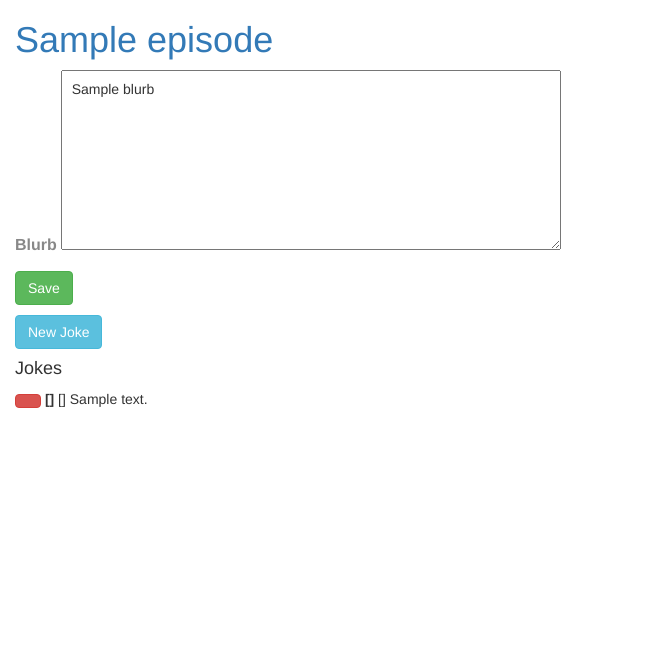
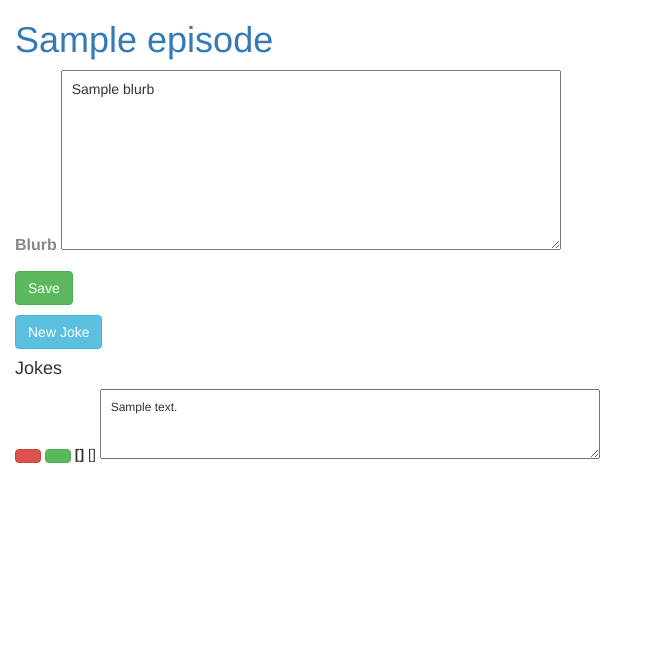
Before and after one commit to nprapps/arrested-development, a Flask app: template templates/admin_episode_detail.html in a window 1280 px wide. Shown: the top 663 px of the page, without its empty margins (0-648 px from the left). Run offline with Flask 2, Linux system fonts and the light colour scheme; the template is opened without the code that fills it: most values are stand-ins (such as "Sample title", 1, 10 or a date in 2020); parts of the project's set-up code (start-up, migrations or seed data) failed here and were passed over; some libraries are stand-ins or nearby versions.

Commit message:
Adds updates to allow editing of episodejokes. Also sets up a basic alert structure.

```diff
--- a/app.py
+++ b/app.py
@@ -197,17 +197,30 @@ def _admin_episodes(episode_code):
         return '%s' % e.id
 
 
+@app.route('/admin/episodes/<episode_code>/episodejoke/<episode_joke_id>/delete/', methods=['DELETE'])
+def _admin_episodejokes_delete(episode_code, episode_joke_id):
+    from flask import request
+    if request.method == 'DELETE':
+        EpisodeJoke.delete().where(EpisodeJoke.id == int(episode_joke_id)).execute()
+        return episode_joke_id
+
 @app.route('/admin/episodes/<episode_code>/episodejoke/', methods=['PUT', 'POST'])
 def _admin_episodejokes(episode_code):
     from flask import request
+
+    details = request.form.get('details', None)
+
     if request.method == 'POST':
         episode_joke_id = request.form.get('episode_joke_id', None)
-        EpisodeJoke.delete().where(EpisodeJoke.id == int(episode_joke_id)).execute()
-        return episode_joke_id
+        ej = EpisodeJoke.get(id=int(episode_joke_id))
+        ej.details = details
+        ej.save()
+        context = {}
+        context['ej'] = ej
+        return render_template('_episodejoke_form_row.html', **context)
 
     if request.method == 'PUT':
         joke_code = request.form.get('joke_code', None)
-        details = request.form.get('details', None)
         joke_type = request.form.get('type', None)
 
         joke = Joke.get(code=int(joke_code))
--- a/templates/_admin_base.html
+++ b/templates/_admin_base.html
@@ -19,10 +19,19 @@
             border-bottom:1px solid #ccc;
             background-color:#eee;
         }
+        .joke-row textarea { height:70px; font-size:12px; line-height:15px; }
         label {
             font-weight:bold;
             color:#888;
             font-size:16px;
+        }
+        div#alerts {
+            position:fixed;
+            top:0;
+            left:0;
+            width:100%;
+            padding:0;
+            margin:0;
         }
     </style>
 </head>
--- a/templates/_episodejoke_form_row.html
+++ b/templates/_episodejoke_form_row.html
@@ -1,4 +1,9 @@
 <div class="joke-row clearfix" id="episodejoke-{{ ej.id }}">
-    <span class="span4"><a class="btn btn-danger btn-small delete" data-episodejoke-id="{{ ej.id }}"><i class="icon-remove icon-white"></i></a> <strong>{{ ej.joke.primary_character|safe }}</strong> {{ ej.joke.text|safe }}</span>
-    <span class="span7">{{ ej.details|safe }}</span>
+    <span class="span3">
+        <a class="btn btn-danger btn-small delete" data-episodejoke-id="{{ ej.id }}"><i class="icon-remove icon-white"></i></a>
+        <a class="btn btn-success btn-small save" data-episodejoke-id="{{ ej.id }}"><i class="icon-ok icon-white"></i></a>
+        <strong>{{ ej.joke.primary_character|safe }}</strong>
+        {{ ej.joke.text|safe }}
+    </span>
+    <span class="span5"><textarea>{% if ej.details %}{{ ej.details }}{% endif %}</textarea></span>
 </div>
--- a/templates/admin_episode_detail.html
+++ b/templates/admin_episode_detail.html
@@ -50,10 +50,21 @@
             {% include '_episodejoke_form_row.html' %}
         {% endfor %}
     </div>
+    <div id="alerts"></div>
 {% endblock %}
 
 {% block scripts %}
     <script type="text/javascript">
+        function make_alert(text, klass){
+            var alert_template = _.template('<div class="alert <%= klass %>"><button type="button" class="close" data-dismiss="alert">&times;</button><%= text %></div>')
+            $('#alerts').html('');
+            $('#alerts').append(alert_template({'text': text, 'klass': klass}));
+            var t = setTimeout(function(){
+                $('#alerts .alert').fadeOut(500, function(){
+                    $('#alerts').html('');
+                });
+            }, 1000)
+        }
         $('a.show-form').on('click', function(){
             $('#episodejoke').toggle();
             return false;
@@ -73,7 +84,7 @@
             return false;
         });
         $('#episode a.save').on('click', function(){
-            data = {}
+            var data = {}
             data['blurb'] = $('#episode textarea').val();
 
             $.ajax({
@@ -82,13 +93,13 @@
                 'data': data,
                 'type': 'PUT',
                 'success': function(response){
-                    console.log(response);
+                    make_alert('You have updated this episode.' , 'alert-info');
                 }
             });
             return false;
         });
         $('#episodejoke a.save').on('click', function(){
-            data = {}
+            var data = {}
             data['joke_code'] = $('#selected').attr('data-joke-code');
             data['details'] = $('#episodejoke textarea').val();
             data['type'] = $('#episodejoke option:selected').attr('value');
@@ -106,21 +117,37 @@
                     $('#joke-list').append(response);
                     $('#episodejoke input.typeahead').toggle();
                     $('#selected').toggle();
+                    make_alert('You have created an episodejoke.' , 'alert-success');
                 }
             });
             return false;
         });
-        $('#joke-list').on('click', 'a.delete', function(){
-            data = {}
+        $('#joke-list').on('click', 'a.save', function(){
+            var data = {}
             data['episode_joke_id'] = parseInt($(this).attr('data-episodejoke-id'));
+            data['details'] = $('#episodejoke-' + data['episode_joke_id'] + ' textarea').val();
             $.ajax('episodejoke/', {
                 'async': true,
                 'cache': false,
                 'data': data,
                 'type': 'POST',
                 'success': function(response){
+                    make_alert('You have updated an episodejoke.' , 'alert-info');
+                }
+            });
+        });
+        $('#joke-list').on('click', 'a.delete', function(){
+            var data = {}
+            data['episode_joke_id'] = parseInt($(this).attr('data-episodejoke-id'));
+            $.ajax('episodejoke/' + data['episode_joke_id'] + '/delete/', {
+                'async': true,
+                'cache': false,
+                'data': data,
+                'type': 'DELETE',
+                'success': function(response){
                     var $deathElement = $('div#episodejoke-' + response);
                     $deathElement.remove();
+                    make_alert('You have deleted an episodejoke.' , 'alert-danger');
                 }
             });
             return false;
```
